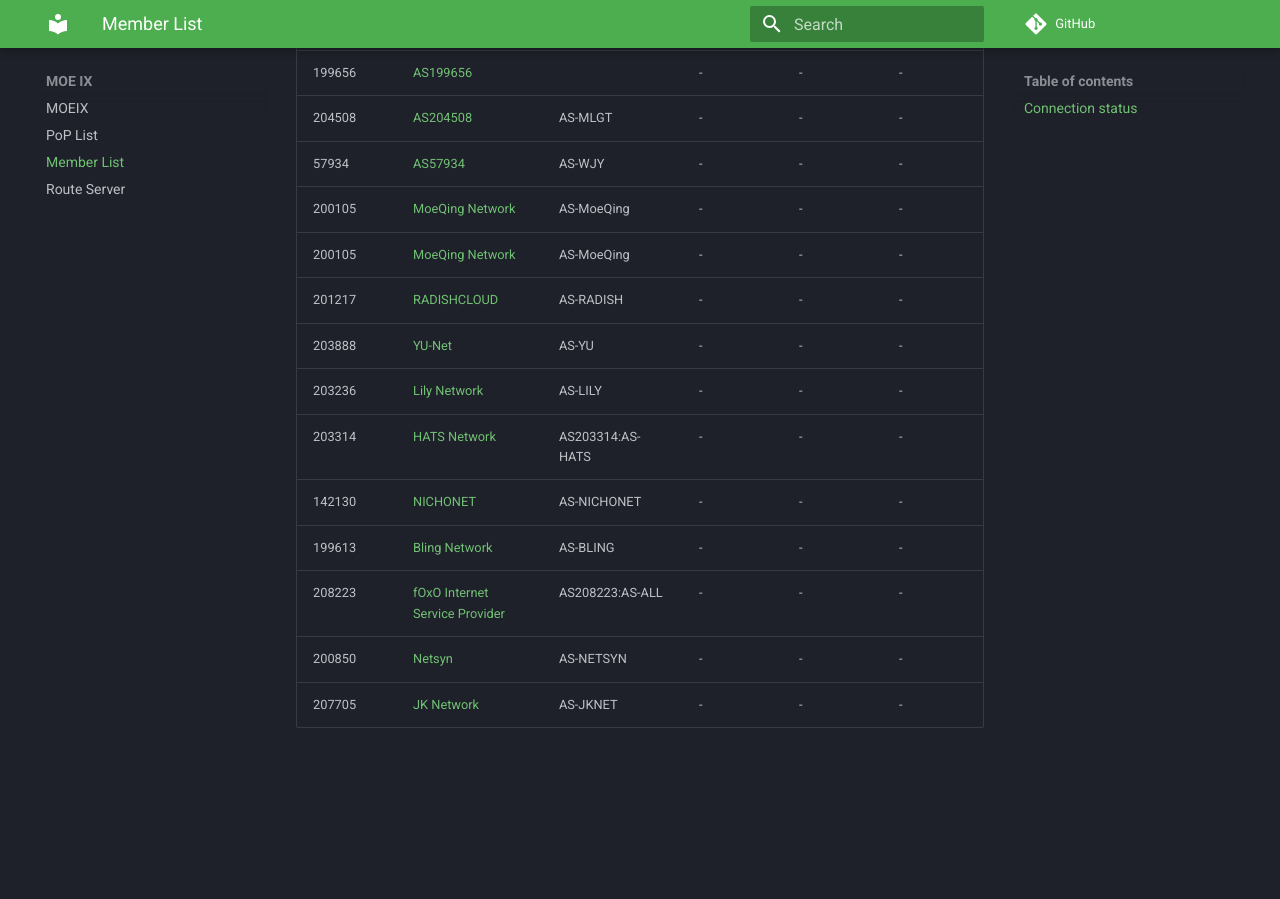
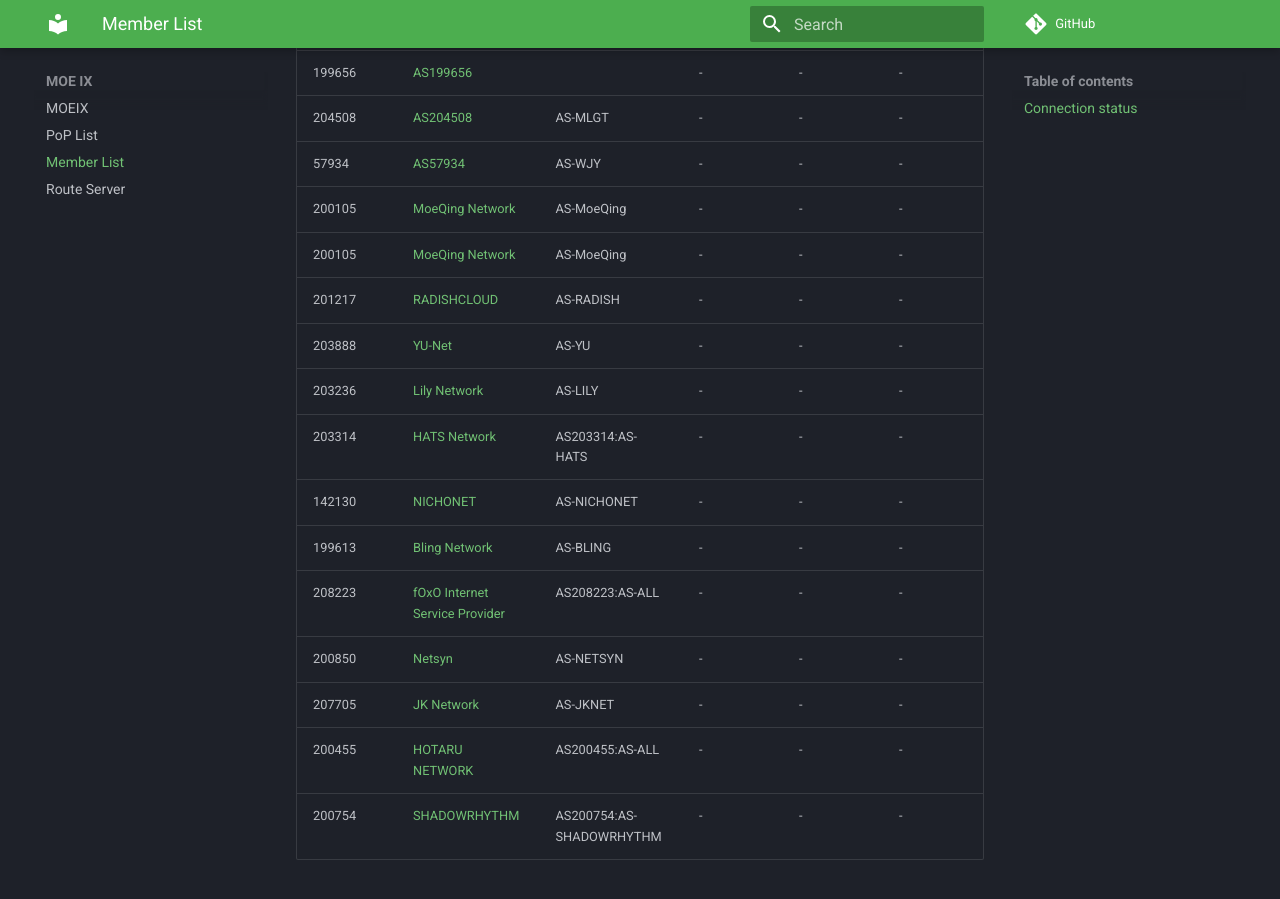
Before and after one commit to MoeIX-SEA/MOEIX-PAGE, an MkDocs documentation site: the page built from docs/members.md, in a window 1280 px wide and 900 px high, scrolled down 784 px. Built offline with MkDocs 1.6.1 and Material for MkDocs 9.7.7, drawn with Linux system fonts in a browser that asks for light colours; comment, search, counter and statistics services are not loaded; before the commit the page ends 1552 px from its top, so only the background shows below that.

Commit message:
sync members at 2023-12-10 01:23:16

```diff
--- a/docs/members.md
+++ b/docs/members.md
@@ -30,6 +30,8 @@ For real time data, check out our [Looking Glass](https://lg-moeix.moeqing.com:8
 | 208223 | [fOxO Internet Service Provider](https://bgp.tools/as/208223) | AS208223:AS-ALL | - {: neigh_ip='2a0a:280:f000:3:0:20:8223:0' RS='RS1' } | - {: neigh_ip='2a0a:280:f000:3:0:20:8223:0' RS='RS2' } | - {: neigh_ip='2a0a:280:f000:3:0:20:8223:0' RS='RS3' } |
 | 200850 | [Netsyn](https://bgp.tools/as/200850) | AS-NETSYN | - {: neigh_ip='2a0a:280:f000:3:0:20:850:0' RS='RS1' } | - {: neigh_ip='2a0a:280:f000:3:0:20:850:0' RS='RS2' } | - {: neigh_ip='2a0a:280:f000:3:0:20:850:0' RS='RS3' } |
 | 207705 | [JK Network](https://bgp.tools/as/207705) | AS-JKNET | - {: neigh_ip='2a0a:280:f000:3:0:20:7705:0' RS='RS1' } | - {: neigh_ip='2a0a:280:f000:3:0:20:7705:0' RS='RS2' } | - {: neigh_ip='2a0a:280:f000:3:0:20:7705:0' RS='RS3' } |
+| 200455 | [HOTARU NETWORK](https://bgp.tools/as/200455) | AS200455:AS-ALL | - {: neigh_ip='2a0a:280:f000:3:0:20:455:0' RS='RS1' } | - {: neigh_ip='2a0a:280:f000:3:0:20:455:0' RS='RS2' } | - {: neigh_ip='2a0a:280:f000:3:0:20:455:0' RS='RS3' } |
+| 200754 | [SHADOWRHYTHM](https://bgp.tools/as/200754) | AS200754:AS-SHADOWRHYTHM | - {: neigh_ip='2a0a:280:f000:3:0:20:754:0' RS='RS1' } | - {: neigh_ip='2a0a:280:f000:3:0:20:754:0' RS='RS2' } | - {: neigh_ip='2a0a:280:f000:3:0:20:754:0' RS='RS3' } |
 
 <script>
 let rs_list = ["RS1:2a0a:280:f000:3::1","RS2:2a0a:280:f000:3::2","RS3:2a0a:280:f000:3::3"];
```
Also changed, not shown: site/index.html, site/members/index.html, site/search/search_index.json, site/sitemap.xml, 1 other file.
